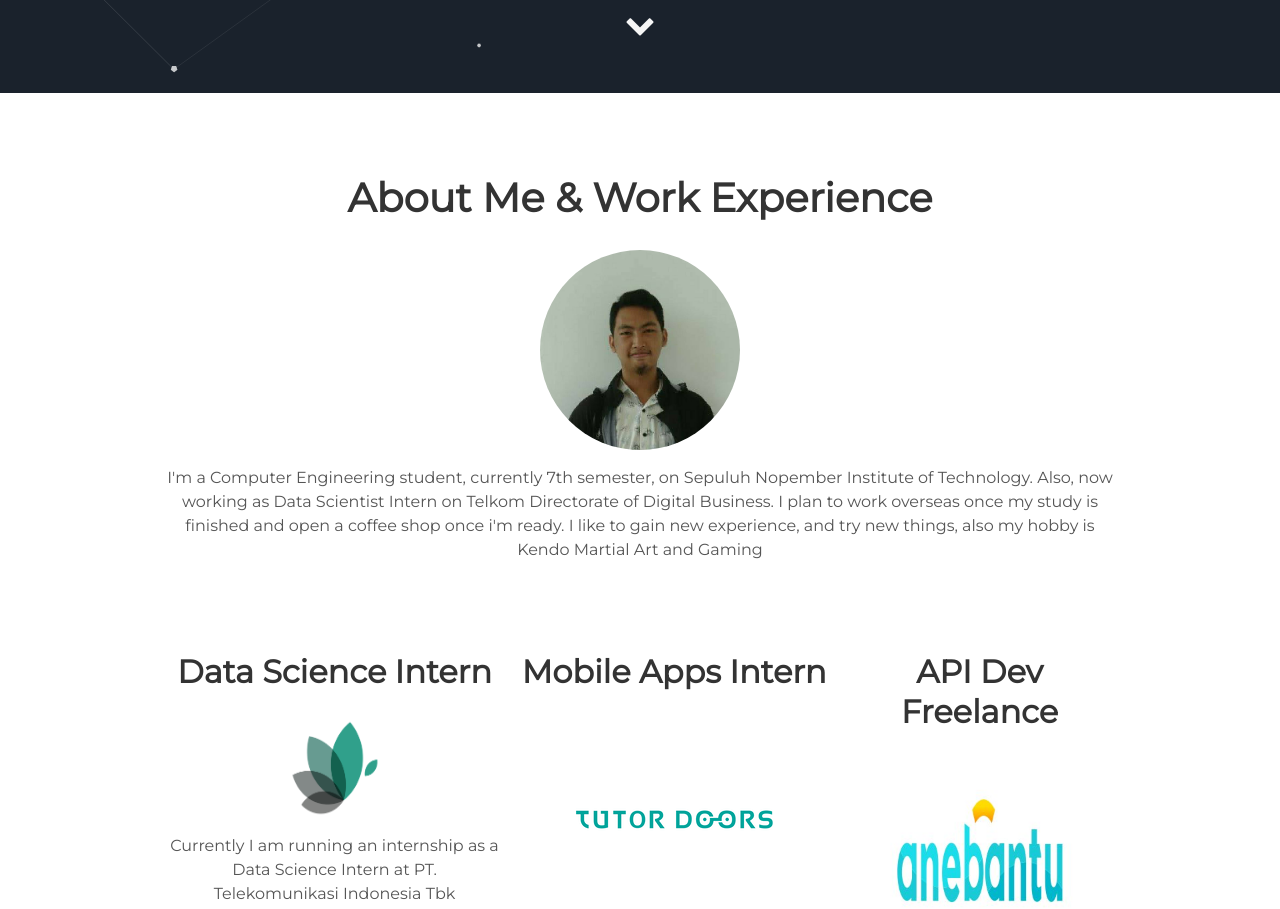
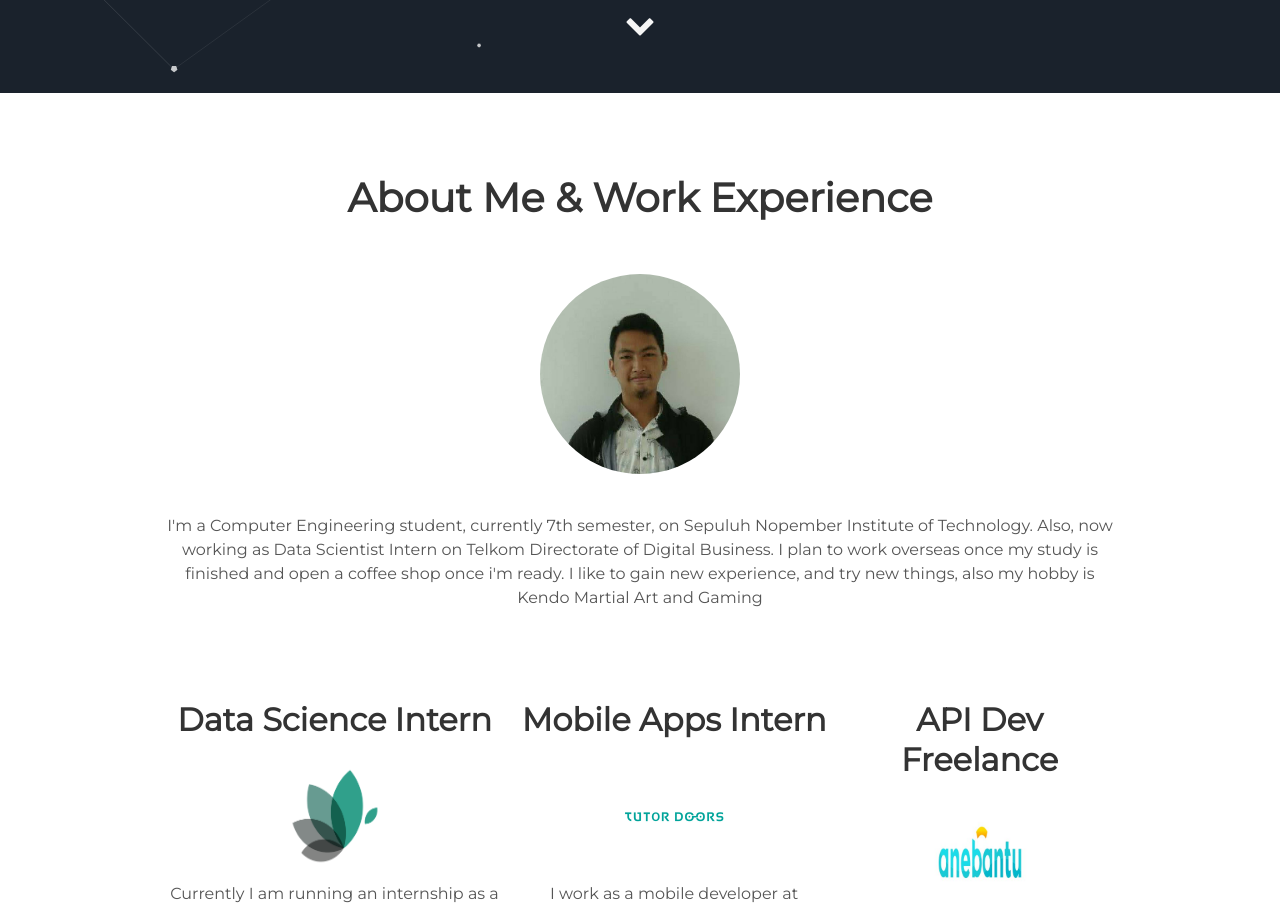
Before and after one commit to Fizdan/Fizdan.github.io, a Jekyll site: the page built from index.md, in a window 1280 px wide. Shown: the part 807-1716 px from the top of the page. Built offline with Jekyll 4.4.1, drawn with Linux system fonts in a browser that asks for light colours; our own code applies the rules of GitHub Pages for plain Markdown files.

Commit message:
fix about

```diff
--- a/_includes/about.html
+++ b/_includes/about.html
@@ -1,6 +1,8 @@
  <div class="user-details">
   <h1> About Me & Work Experience </h1>
+  <br/>
   <img style="height: 200px; width: 200px; display: block; margin-left: auto; margin-right: auto;   border-radius: 50%;" alt="Hafizh Fauzan" src="{{ "/assets/img/Hafizh.jpg" | prepend: site.baseurl }}" />
+  <br/>
   <p> I'm a Computer Engineering student, currently 7th semester, on Sepuluh Nopember Institute of Technology. Also, now working as Data Scientist Intern on Telkom Directorate of Digital Business. I plan to work overseas once my study is finished and open a coffee shop once i'm ready. I like to gain new experience, and try new things, also my hobby is Kendo Martial Art and Gaming</p>
 </div>
   <div class="user">
@@ -11,12 +13,12 @@
     </div>
     <div class="tech">
       <h2>Mobile Apps Intern</h2>
-      <img class="iconCustom" style="height: 200px; width: 200px; display: block; margin-left: auto; margin-right: auto;" alt="Tutordoors" src="{{ "/assets/img/Tutordoors.png" | prepend: site.baseurl }}" />
+      <img class="iconCustom" style="height: 100px; width: 100px; display: block; margin-left: auto; margin-right: auto;" alt="Tutordoors" src="{{ "/assets/img/Tutordoors.png" | prepend: site.baseurl }}" />
       <p>I work as a mobile developer at Tutordoors - PT. Sinergia Internasional Edutama on my fifth Semester, where I created a feature for developing their online tutor application using the Ionic framework</p>
     </div>
     <div class="tech">
       <h2>API Dev Freelance</h2>
-      <img class="iconCustom" style="height: 200px; width: 200px; display: block; margin-left: auto; margin-right: auto;" alt="AneBantu" src="{{ "/assets/img/Anebantu.jpg" | prepend: site.baseurl }}" />
+      <img class="iconCustom" style="height: 100px; width: 100px; display: block; margin-left: auto; margin-right: auto;" alt="AneBantu" src="{{ "/assets/img/Anebantu.jpg" | prepend: site.baseurl }}" />
       <p>On sixth semester i started freelancing where I got an offer to develop a REST API according to existing Contracts and Features using NodeJs, Sequelize, and Javascript</p>
     </div>
 </div>
```
